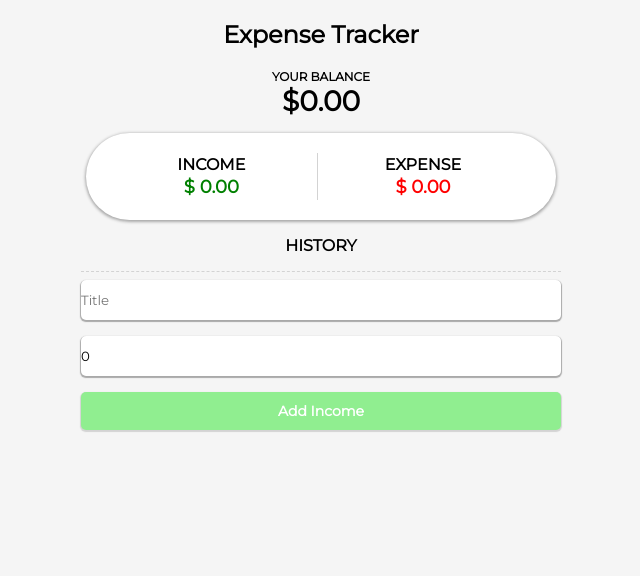
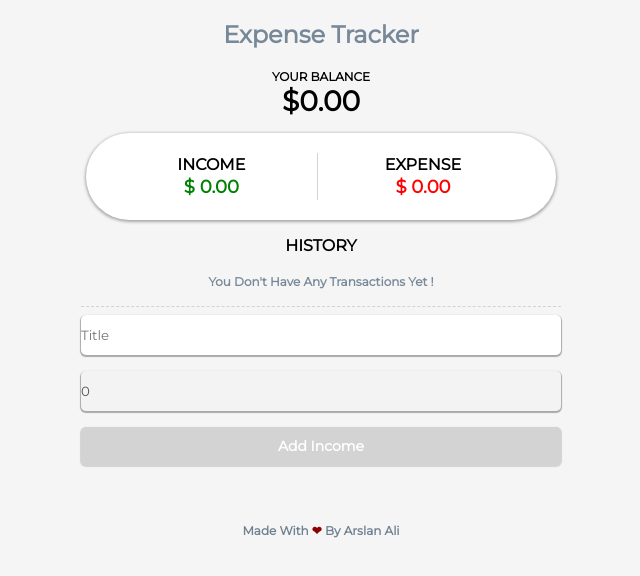
Before and after one commit to warlock1996/xpense-tracker, a React (Create React App) app: page / in a window 1280 px wide. Shown: the top 576 px of the page, without its empty margins (319-959 px from the left). Built offline with nearby package versions, Linux system fonts and the light colour scheme.

Commit message:
UPDATE: Added Github Repo link And Styling, Animation etc

```diff
--- a/src/App.css
+++ b/src/App.css
@@ -4,7 +4,28 @@
 }
 .header {
   text-align: center;
+  color: lightslategray;
   font-family: 'Montserrat';
+}
+.footer {
+  margin-top: 50px;
+  text-align: center;
+  font-weight: 600;
+  color: slategray;
+  font-family: Montserrat;
+  font-size: 12px;
+  text-transform: capitalize;
+}
+.footer > span {
+  color: darkred;
+}
+.footer > a {
+  text-decoration: none;
+  color: slategray;
+}
+.footer > a:hover {
+  color: darkslategray;
+  font-weight: 600;
 }
 .balance-container {
   text-align: center;
@@ -54,6 +75,9 @@
 .box1 {
   border-right: 1px solid lightgray;
 }
+.transaction-container {
+  transition: translateY;
+}
 
 .history-container {
   font-family: "Montserrat";
@@ -73,9 +97,13 @@
   font-weight: 500;
   box-shadow: 0px 1px 1px 1px darkgray;
   border-radius: 5px;
+  transition: padding .2s, border-bottom .2s;
 }
 .transaction-name:focus, .transaction-amount:focus, .add-income:focus, .add-expense:focus {
   outline: none;
+}
+.transaction-name:focus, .transaction-amount:focus {
+  padding-left: 10px;
 }
 .add-income {
   width: 100%;
@@ -117,17 +145,26 @@
 }
 .transactions-list {
   padding: 0;
-  list-style-type: none;
+  list-style-type: decimal;
 }
 .transaction-income, .transaction-expense {
   cursor: pointer;
   font-size: 14px;
   background-color: white;
   margin: 5px;
-  padding: 6px;
+  padding: 8px;
   border-radius: 5px 0px 0px 5px;
   box-shadow: 0px 1px 1px 1px lightgray;
-  transition: display 1s;
+  animation: transaction-add-anim .2s linear;
+}
+
+ @keyframes transaction-add-anim {
+   from { transform: translateX(-50px);}
+   to { transform : translateX(0)}
+ }
+
+.add-expense:disabled, .add-income:disabled {
+  background-color: lightgray;
 }
 .transaction-income {
   border-left: 4px solid green;
@@ -156,8 +193,14 @@
   color: darkred;
 }
 .item-name {
-  text-align: left !important;
+  text-transform: capitalize;
+  float: left;
 }
 .item-amount {
-  text-align: right !important;
+  float: right;
 }
+.no-transactions {
+  color: lightslategray;
+  font-size: 12px;
+  text-transform: capitalize;
+}
--- a/src/App.js
+++ b/src/App.js
@@ -59,6 +59,7 @@ class App extends React.Component {
           <Cashbox income= { this.state.income } expense = { this.state.expense }/>
           <History transactions = { this.state.transactions } clear = { () => this.clearT()  }/>
           <Transaction save = { this.saveTransaction } setName = { this.setName } setAmount = { this.setAmount } name = { this.state.tname } amount = { this.state.tamount} />
+          <h5 className="footer">made with <span>&#10084;</span> <a href="https://github.com/warlock1996" target="_blank"> by arslan ali </a> </h5>
       </div>
     );
   }
--- a/src/components/History.js
+++ b/src/components/History.js
@@ -5,14 +5,14 @@ function History (props) {
         <div className="history-container">
             <p className="history-label"> History </p>
             <ul className="transactions-list">
-               { props.transactions.map((item, index) => (
-                       <ul key= { index } className={ item.amount[0] === '-' ? 'transaction-expense' : 'transaction-income'  }>
+               { props.transactions.length ? props.transactions.map((item, index) => (
+                       <li key= { index } className={ item.amount[0] === '-' ? 'transaction-expense' : 'transaction-income'  }>
                             <span className="item-name"> {item.name} </span>
-                            <span className="item-amount"> {item.amount}  </span>
+                            <span className="item-amount"> ${item.amount}.00  </span>
                             <span className="item-clear" onClick = { (e) => props.clear(index, e) }> &times; </span>
-                       </ul>
+                       </li>
                     ))
-                }
+                : <span className="no-transactions"> You Don't Have Any Transactions Yet ! </span>}
             </ul>
         </div>
     );
--- a/src/components/Transaction.js
+++ b/src/components/Transaction.js
@@ -4,8 +4,8 @@ function Transaction (props) {
     return (
         <div className="transaction-container">
             <input className="transaction-name" onChange =  { props.setName }  value= { props.name } type="text" placeholder="Title"/>
-            <input className="transaction-amount" onChange =  { props.setAmount } value = { props.amount} type="number" placeholder="Amount"/>
-            <input className={  props.amount[0] === '-' ? 'add-expense' : 'add-income' } type="button" value={ props.amount[0] === '-' ? 'add xpense' : 'add income'  } onClick = { props.save }/>
+            <input title="Enter Transaction Name" disabled={ !props.name.length } className="transaction-amount" onChange =  { props.setAmount } value = { props.amount} type="number" placeholder="Amount"/>
+            <input disabled={ !props.name.length || !props.amount.length } className={  props.amount[0] === '-' ? 'add-expense' : 'add-income' } type="button" value={ props.amount[0] === '-' ? 'add xpense' : 'add income'  } onClick = { props.save }/>
         </div>
     );
 }
```
